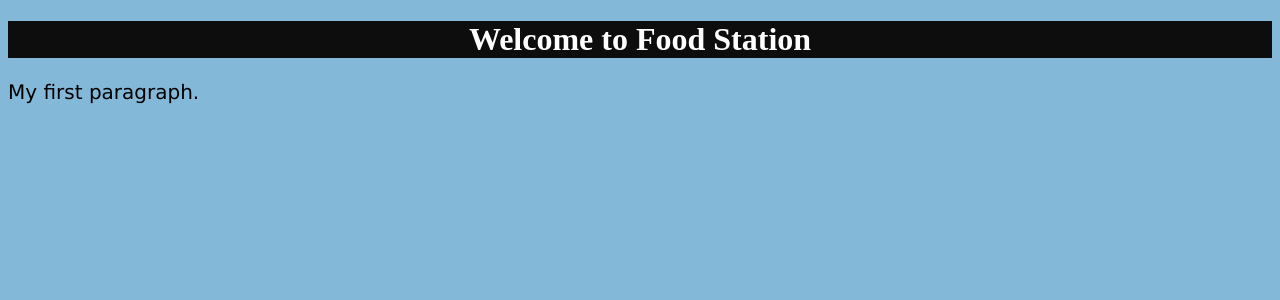
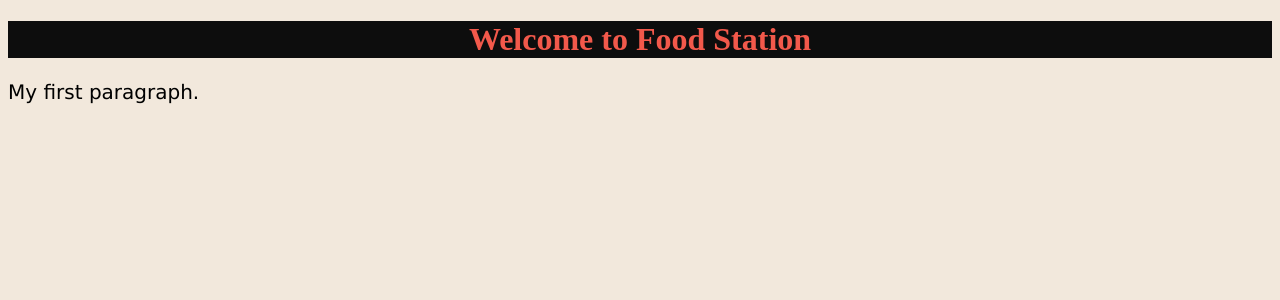
Before and after one commit to qasim5920/assignment-1-sp19-bse-004, a PHP site: page / in a window 1280 px wide. Shown: the top 300 px of the page. Run offline with PHP 8.4, Linux system fonts and the light colour scheme.

Commit message:
Update Styles.css

```diff
--- a/Styles.css
+++ b/Styles.css
@@ -1,10 +1,10 @@
 body {
-    background-color: #84B8D9;
+    background-color: #F2E8DC;
   }
 
   h1 {
     background-color: #0D0D0D;
-    color: white;
+    color: #F2594B;
     text-align: center;
   }
 
```
